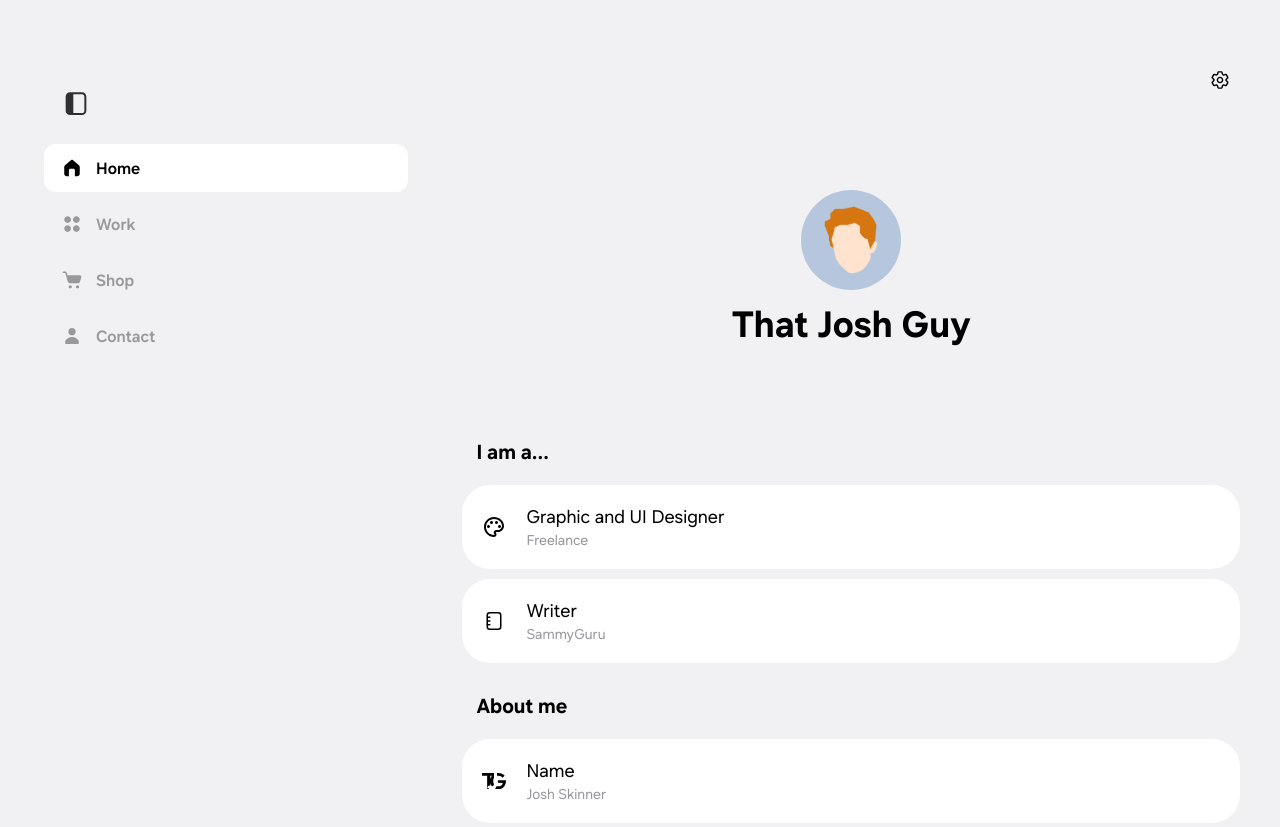
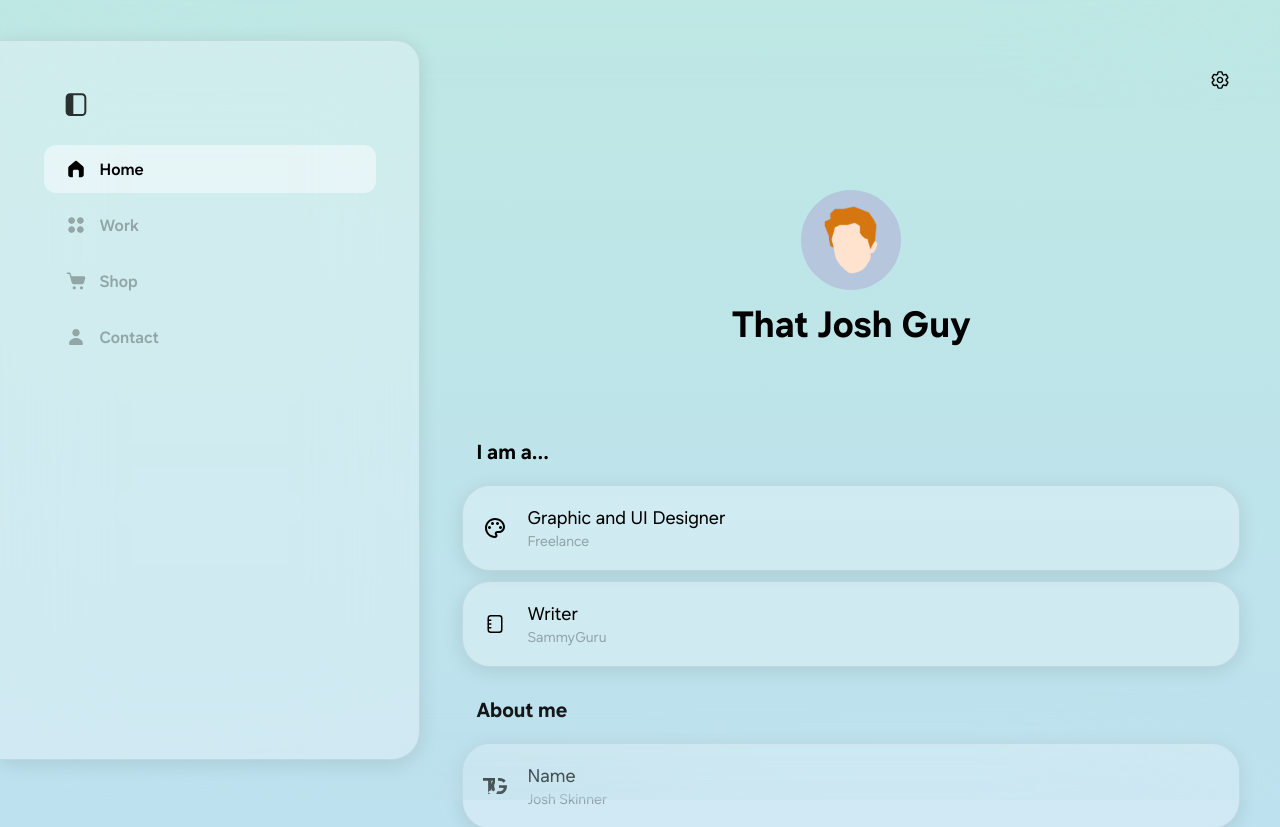
Before and after one commit to SadLinusGuy0/TJG-Website, a Next.js app: page / in a window 1280 px wide. Shown: the top 827 px of the page. Built offline with nearby package versions, Linux system fonts and the light colour scheme; a web font is replaced by a local one.

Commit message:
Enabled New UI by default

```diff
--- a/app/components/ThemeProvider.tsx
+++ b/app/components/ThemeProvider.tsx
@@ -18,7 +18,7 @@ interface ThemeContextType {
 const ThemeContext = createContext<ThemeContextType>({
   theme: 'auto',
   setTheme: () => {},
-  experimentalUI: false,
+  experimentalUI: true,
   setExperimentalUI: () => {},
   blurEnabled: true,
   setBlurEnabled: () => {},
@@ -36,9 +36,9 @@ const getInitialTheme = (): Theme => {
 const getInitialExperimentalUI = (): boolean => {
   if (typeof window !== 'undefined') {
     const saved = localStorage.getItem('experimentalUI');
-    return saved === 'true';
+    return saved === null ? true : saved === 'true';
   }
-  return false;
+  return true;
 };
 
 const getInitialBlurEnabled = (): boolean => {
@@ -72,6 +72,11 @@ export function ThemeProvider({ children }: { children: React.ReactNode }) {
       const systemTheme = window.matchMedia('(prefers-color-scheme: dark)').matches ? 'dark' : 'light';
       document.documentElement.dataset.theme = systemTheme;
     }
+
+    // Initialize experimental UI state
+    const savedExperimental = localStorage.getItem('experimentalUI');
+    const experimentalValue = savedExperimental === null ? true : savedExperimental === 'true';
+    document.documentElement.dataset.experimental = experimentalValue.toString();
 
     // Listen for system theme changes if theme is auto
     const mediaQuery = window.matchMedia('(prefers-color-scheme: dark)');
--- a/app/index.css
+++ b/app/index.css
@@ -1070,6 +1070,19 @@ button.list4:hover {
     .top-app-bar {
         margin-top: 40px;
     }
+    html[data-experimental="true"] .tab-container.desktop-nav {
+        border-top: 1.5px solid var(--experimental-border);
+        border-right: 1.5px solid var(--experimental-border);
+        border-bottom: 1.5px solid var(--experimental-border);
+        border-left: none;
+        border-top-right-radius: var(--experimental-border-radius);
+        border-bottom-right-radius: var(--experimental-border-radius);
+        border-top-left-radius: 0;
+        border-bottom-left-radius: 0;
+        box-shadow: var(--experimental-shadow);
+        background: var(--experimental-container);
+        transition: var(--experimental-transition);
+    }
 }
 
 /* Add a larger breakpoint for ultra-wide screens */
--- a/app/layout.tsx
+++ b/app/layout.tsx
@@ -61,7 +61,7 @@ export default function RootLayout({
                   if (experimental) {
                     document.documentElement.dataset.experimental = experimental;
                   } else {
-                    document.documentElement.dataset.experimental = 'false';
+                    document.documentElement.dataset.experimental = 'true';
                   }
                   var progressiveBlur = localStorage.getItem('progressiveBlur');
                   if (progressiveBlur) {
```
Also changed, not shown: package.json (+6 -1 lines), public/manifest.json, 1 other file (tests, documents, lock files or other folders).
